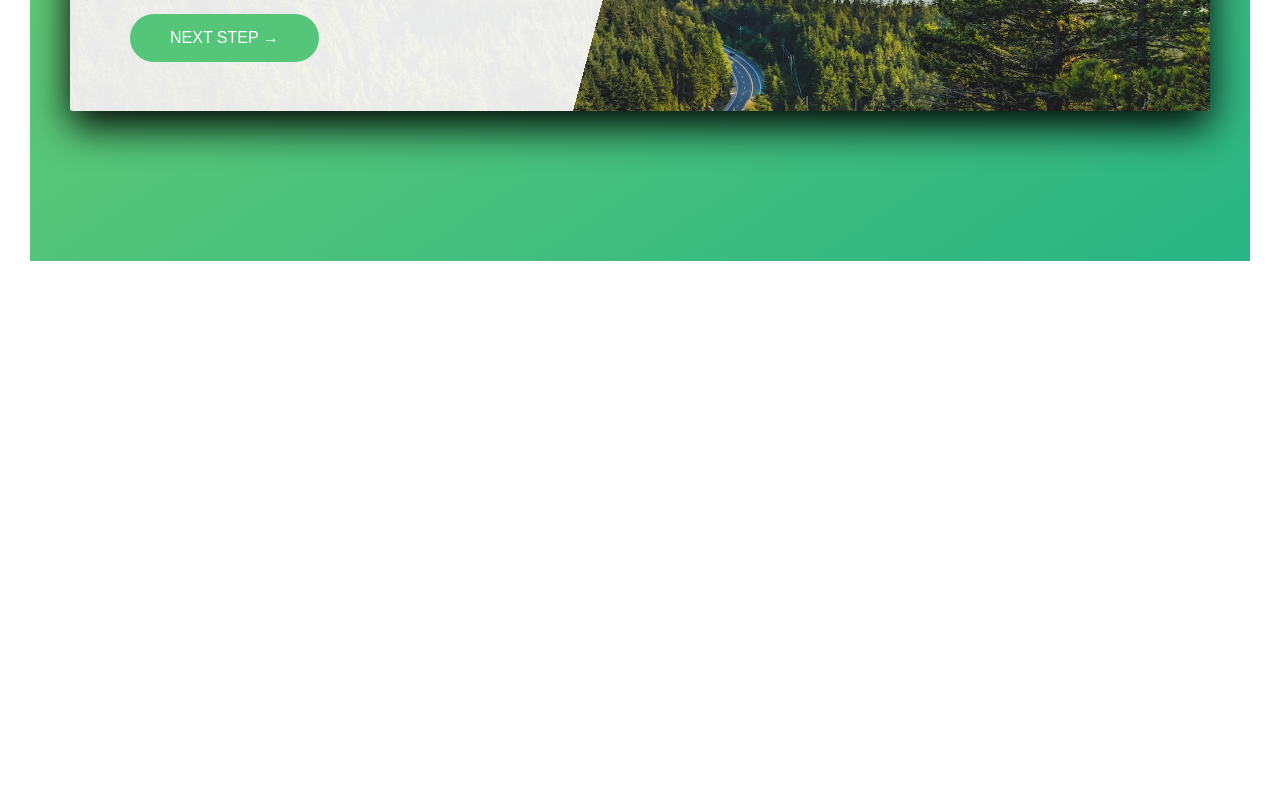
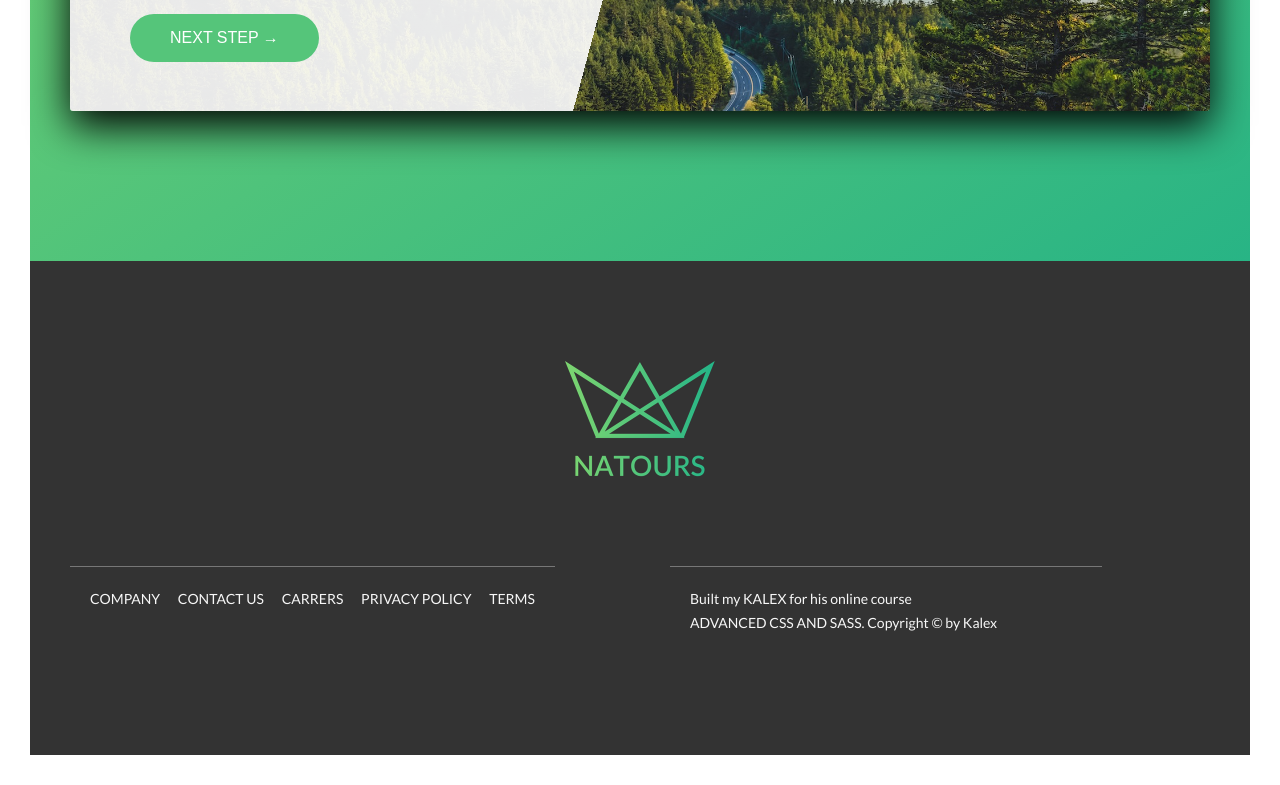
Before and after one commit to kagame8732/Advanced-css, a website: page index.html in a window 1280 px wide. Shown: the part 5114-5899 px from the top of the page. Before the commit the page ends 5405 px from the top, so only its background shows below. Drawn offline with Linux system fonts and the light colour scheme.

Commit message:
footer added

```diff
--- a/index.html
+++ b/index.html
@@ -354,8 +354,42 @@
         </div>
       </section>
     </main>
+    <footer class="footer">
+      <div class="footer__logo-box">
+        <img src="img/logo-green-2x.png" alt="Full logo" class="footer__logo" />
+      </div>
+      <div class="row">
+        <div class="col-1-of-2">
+          <div class="footer__navigation">
+            <ul class="footer__list">
+              <li class="footer__item">
+                <a href="#" class="footer__link">Company</a>
+              </li>
+              <li class="footer__item">
+                <a href="#" class="footer__link">Contact us</a>
+              </li>
+              <li class="footer__item">
+                <a href="#" class="footer__link">Carrers</a>
+              </li>
+              <li class="footer__item">
+                <a href="#" class="footer__link">Privacy policy</a>
+              </li>
+              <li class="footer__item">
+                <a href="#" class="footer__link">Terms</a>
+              </li>
+            </ul>
+          </div>
+        </div>
+        <div class="col-1-of-2">
+          <p class="footer__copyright">
+            Built my <a href="" class="footer__link">Kalex</a> for his online
+            course <a href="" class="footer__link">Advanced CSS and Sass</a>.
+            Copyright &copy; by Kalex
+          </p>
+        </div>
+      </div>
+    </footer>
     <!--
-
       <section>
         <div class="row">
           <div class="col-1-of-2">This is column 1 of 2</div>
--- a/sass/abstracts/_variables.scss
+++ b/sass/abstracts/_variables.scss
@@ -2,10 +2,14 @@
 $color-primary-light: #7ed56f;
 $color-primary-dark: #28b485;
 
-$color-grey-dark-1: #f7f7f7;
-// $color-grey-dark-2:#eee;
+$color-grey-light-1: #f7f7f7;
+$color-grey-light-2:#eee;
+
 $color-grey-dark: #777;
 $color-grey-dark-2: #999;
+$color-grey-dark-3: #333;
+
+
 $color-white: #fff;
 $color-black: #000;
 
--- /dev/null
+++ b/sass/layout/_footer.scss
@@ -0,0 +1,52 @@
+.footer {
+  background-color: $color-grey-dark-3;
+  padding: 10rem 0;
+  font-size: 1.4rem;
+  color: $color-grey-light-1;
+
+  &__logo-box {
+    text-align: center;
+    margin-bottom: 8rem;
+  }
+  &__logo {
+    width: 15rem;
+    height: auto;
+  }
+  &__navigation {
+    border-top: 1px solid $color-grey-dark;
+    padding: 2rem;
+    display: inline-block;
+  }
+  &__list {
+    list-style: none;
+  }
+  &__item {
+    display: inline-block;
+    &:not(:last-child) {
+      margin-right: 1.5rem;
+    }
+  }
+  &__link {
+    &:link,
+    &:visited {
+      color: $color-grey-light-1;
+      background-color: $color-grey-dark-3;
+      text-decoration: none;
+      text-transform: uppercase;
+      display: inline-block;
+      transition: all 0.2s;
+    }
+    &:hover,
+    &:active {
+      color: $color-primary;
+      box-shadow: 0 1rem 2rem rgba($color-black, 0.4);
+      transform: rotate(5deg) scale(1.3);
+    }
+  }
+  &__copyright {
+    color: $color-grey-light-1;
+    border-top: 1px solid $color-grey-dark;
+    padding: 2rem;
+    width: 80%;
+  }
+}
--- a/sass/main.scss
+++ b/sass/main.scss
@@ -20,3 +20,4 @@
 @import "layout/header";
 @import "base/typography";
 @import "layout/grid";
+@import "layout/footer";
--- a/sass/pages/_home.scss
+++ b/sass/pages/_home.scss
@@ -1,5 +1,5 @@
 .section-about {
-  background-color: $color-grey-dark-1;
+  background-color: $color-grey-light-1;
   padding: 25rem 0;
   margin-top: -20vh;
 }
@@ -20,7 +20,7 @@
   }
 }
 .section-tours {
-  background-color: $color-grey-dark-1;
+  background-color: $color-grey-light-1;
   padding: 25rem 0 15rem 0;
   margin-top: -10rem;
 }
```
Also changed, not shown: css/style.css.
